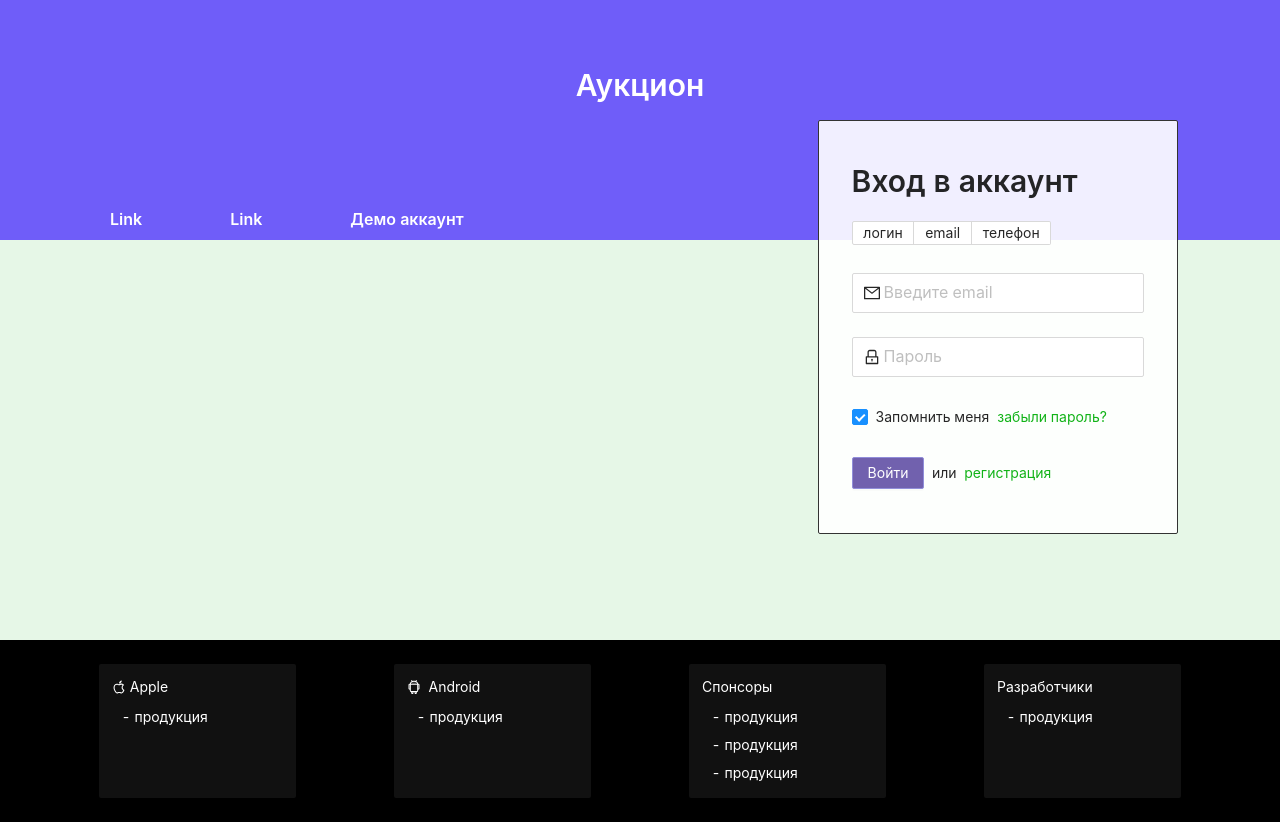
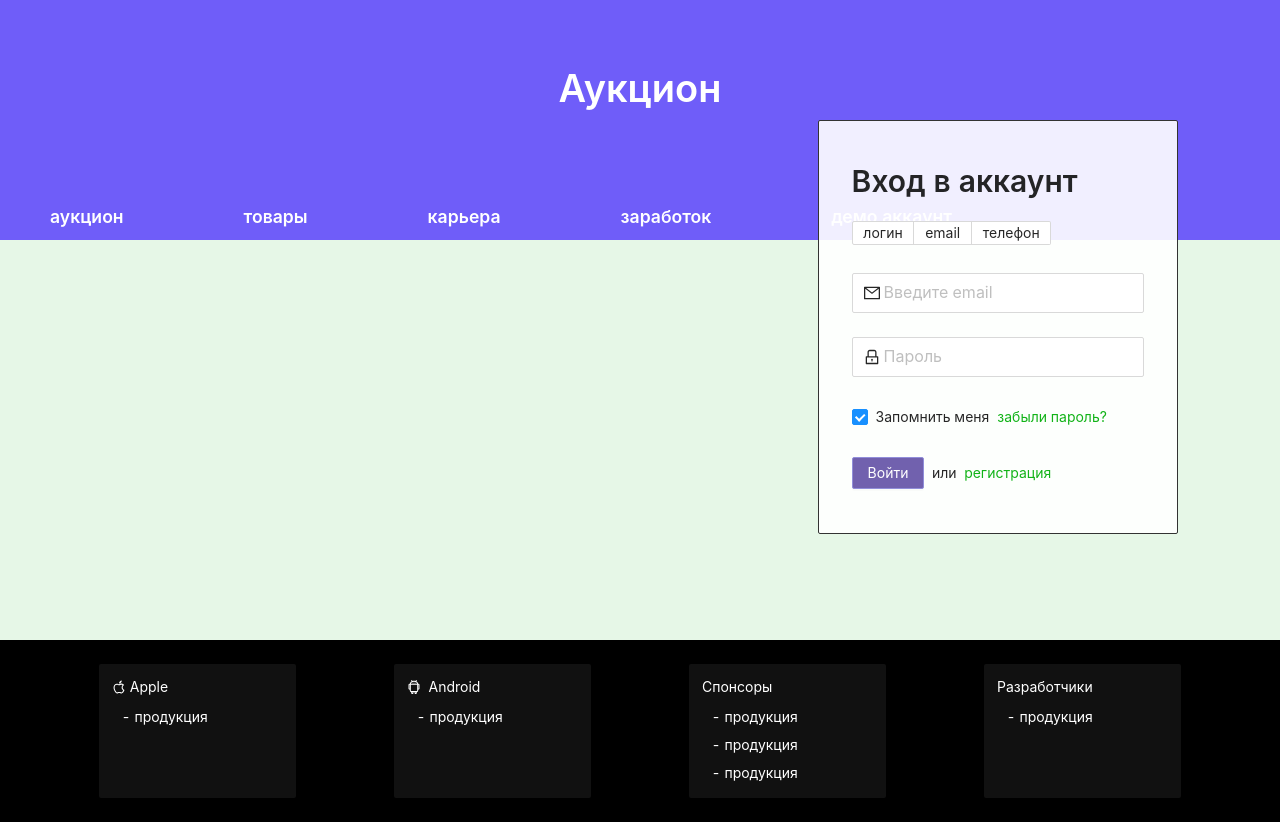
Before and after one commit to ryapisov/auction, a React (Create React App) app: page / in a window 1280 px wide. Built offline with nearby package versions, Linux system fonts and the light colour scheme.

Commit message:
refactor header

```diff
--- a/src/pages/Home/containers/HeaderContainer.js
+++ b/src/pages/Home/containers/HeaderContainer.js
@@ -1,38 +1,52 @@
 import React from 'react'
 import styled from 'styled-components'
-import { Layout, Space, Row, Col, Divider, Typography } from 'antd'
-const { Header } = Layout
-const { Title } = Typography
+import { Layout, Space, Row, Col, Typography } from 'antd'
 
-const DemoBox = props => <p className={`height-${props.value}`}>{props.children}</p>
-
-const HeaderStyle = styled(Header)`
+const Header= styled(Layout.Header)`
   height: 30vh;
   background-color: hsla(247, 93%, 67%, 1.0);
   color: #fff;
   z-index: 1;
 `
-
+const SpaceItem = styled.span`
+  display:inline-block;
+  text-align: center;
+  font-size: 1.1rem;
+  font-weight:600;
+  margin-right:112px;
+  :hover{
+    color: #eee;
+    cursor:pointer;
+  }
+`
+const Title = styled(Typography)`
+  text-align: center;
+  margin-top: 15px;
+  font-size: 38px;
+  font-weight:600;
+  color: #fff;
+`
 const HeaderContainer = () => {
   return(
-    <HeaderStyle>
+    <Header>
       <Row style={{height:'15vh'}} justify="center" align="bottom">
         <Col span={8}>
-          <Title level={2} style={{textAlign:'center', marginTop:'15px', color:'#fff'}}>
-            Аукцион
-          </Title>
+          <Title>Аукцион</Title>
         </Col>
       </Row>
+
       <Row style={{height:'15vh'}} justify="left" align="bottom">
-        <Col span={18} style={{background:'', marginBottom:'-12px'}}>
-          <Space style={{background:'', padding:'0'}}>
-            <Title level={5} style={{textAlign:'center', marginLeft:'60px', marginTop:'0px', color:'#fff'}}> Link </Title>
-            <Title level={5} style={{textAlign:'center', marginLeft:'80px', marginTop:'0px', color:'#fff'}}> Link </Title>
-            <Title level={5} style={{textAlign:'center', marginLeft:'80px', marginTop:'0px', color:'#fff'}}> Демо аккаунт </Title>
+        <Col span={18} style={{marginBottom:'-10px'}}>
+          <Space>
+            <SpaceItem onClick={()=>alert(1)}>аукцион</SpaceItem>
+            <SpaceItem onClick={()=>alert(2)}>товары</SpaceItem>
+            <SpaceItem onClick={()=>alert(3)}>карьера</SpaceItem>
+            <SpaceItem onClick={()=>alert(4)}>заработок</SpaceItem>
+            <SpaceItem onClick={()=>alert(5)}>демо&nbsp;аккаунт</SpaceItem>
           </Space>
         </Col>
       </Row>
-    </HeaderStyle>
+    </Header>
   )
 }
 
```
Also changed, not shown: 1 other file (tests, documents, lock files or other folders).
